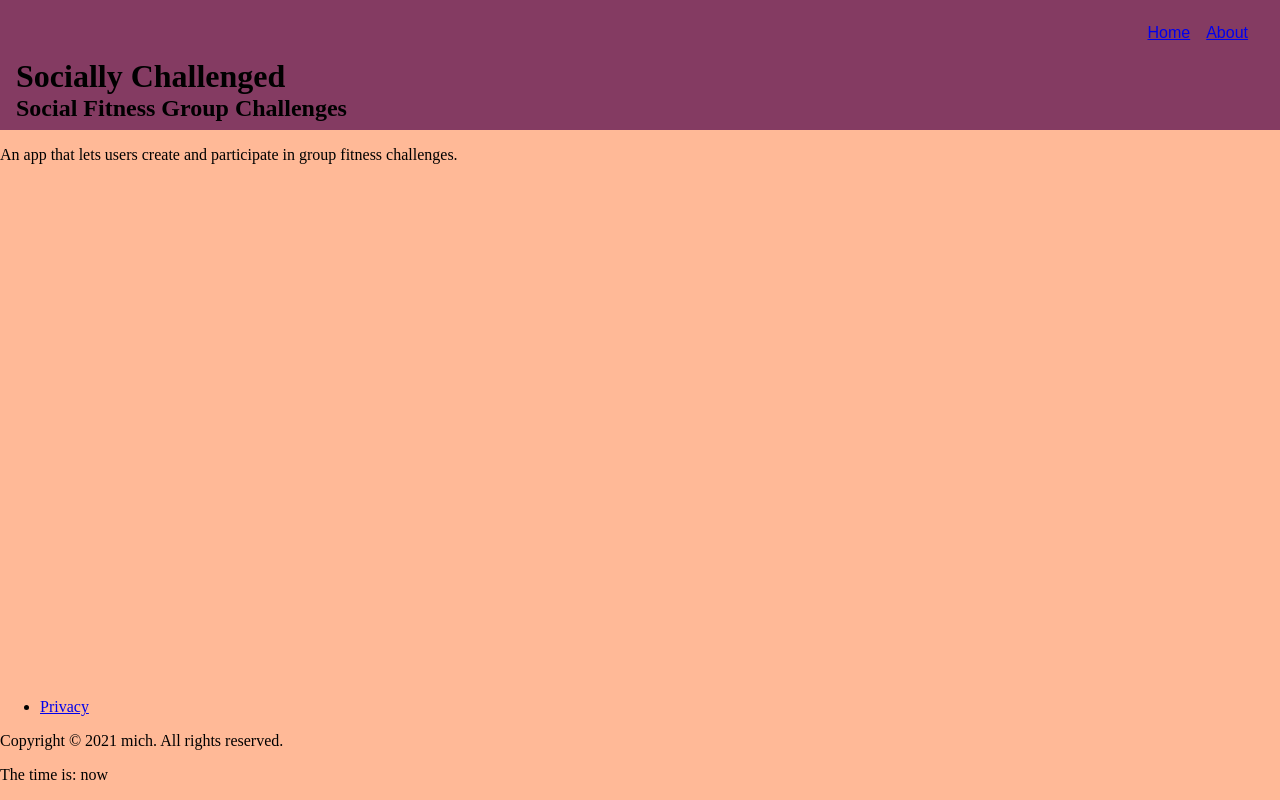
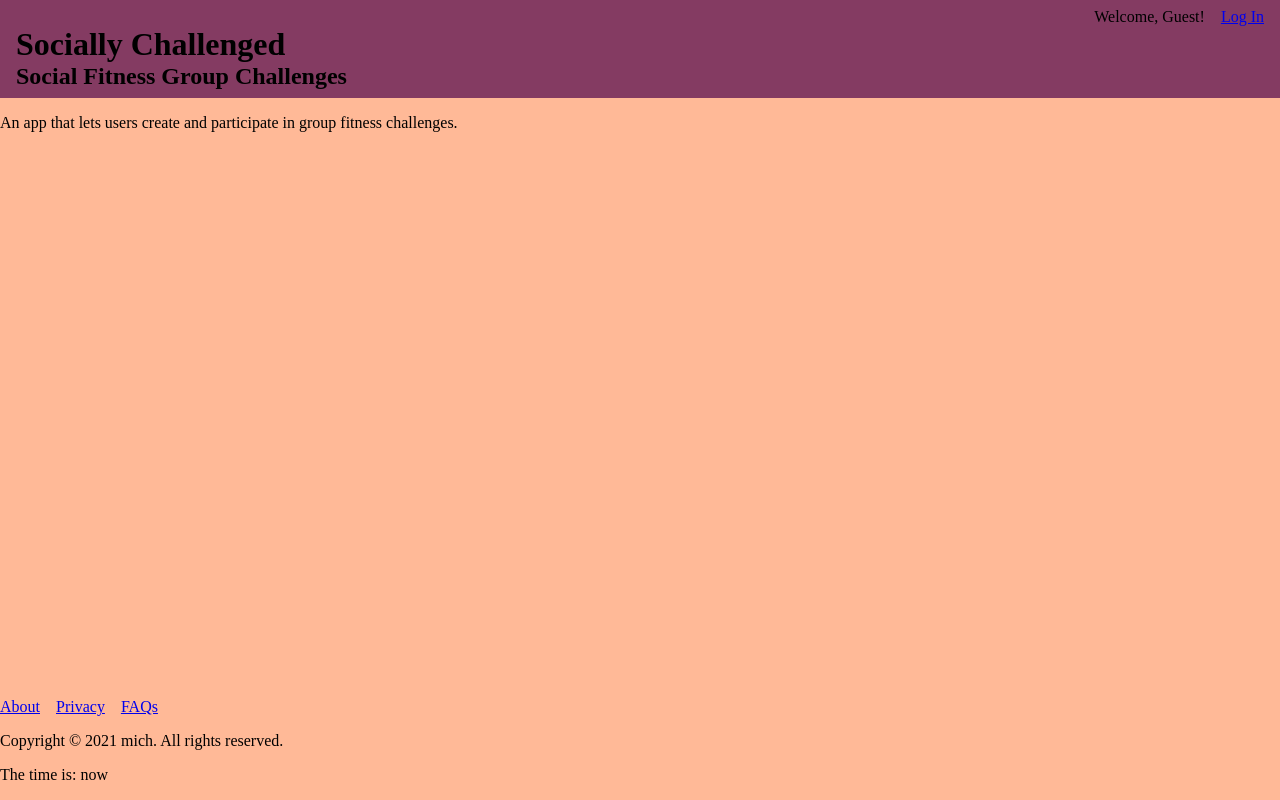
Before and after one commit to mich-cook/socially-challenged, a Gatsby site: page / in a window 1280 px wide. Built offline with nearby package versions, Linux system fonts and the light colour scheme; Gatsby itself is replaced by a stand-in of ours; no server answers.

Commit message:
rearrange header/footer links add login/logout reflector and links to header

```diff
--- /dev/null
+++ b/src/components/LILO.js
@@ -0,0 +1,35 @@
+import React from "react";
+import { Link, navigate } from "gatsby";
+
+import { getUser, isLoggedIn, logout, handleLogin as login } from "../services/auth.js";
+
+export default function LILO(props) {
+
+  let greeting = <li>Welcome, Guest!</li>;
+  if (isLoggedIn() === true) {
+    greeting = <li>Welcome, <Link to={"/me"}>{getUser().name}</Link></li>;
+  }
+
+  let liloButton = null;
+
+  if (isLoggedIn() === true) {
+    liloButton = (
+    <a href="/logout" onClick={
+      e => {
+          e.preventDefault();
+          logout(() => navigate(`/logout`));
+        }}>Log Out</a>
+    );
+  } else {
+    liloButton = (
+    <a href="/login">Log In</a>
+    );
+  }
+
+  return (
+    <ul id="lilo" style={{ "margin": 0, "padding": 0, "display": "flex", "listStyleType": "none", "justifyContent": "flex-end" }}>
+      {greeting}
+      <li style={{ "marginLeft": "1rem" }}>{liloButton}</li>
+    </ul>
+  );
+};
--- a/src/components/footer.js
+++ b/src/components/footer.js
@@ -1,5 +1,11 @@
 import React, { Component } from "react";
 import { Link } from "gatsby";
+
+  const ListLink = props => (
+    <li style={{ "display": "inline-block", "marginRight": "1rem" }}>
+      <Link to={props.to}>{props.children}</Link>
+    </li>
+  );
 
 export default class Footer extends Component {
 
@@ -19,8 +25,10 @@ export default class Footer extends Component {
   render() {
     return (
       <footer>
-        <ul>
-          <li><Link to="/privacy/">Privacy</Link></li>
+        <ul style={{ "padding": 0, "margin": 0, "listStyleType": "none" }}>
+          <ListLink to="/about">About</ListLink>
+          <ListLink to="/privacy">Privacy</ListLink>
+          <ListLink to="/faq">FAQs</ListLink>
         </ul>
         <p>Copyright &copy; {new Date().getFullYear()} mich. All rights reserved.</p>
         <p>The time is: {this.state.clock}</p>
--- a/src/components/header.js
+++ b/src/components/header.js
@@ -1,24 +1,14 @@
 import React from "react";
 import { Link } from "gatsby";
 
+import LILO from "./LILO.js";
+
 import styles from "./header.module.css";
-
-const ListLink = props => (
-  <li style={{ "display": "inline-block", "marginRight": "1rem" }}>
-    <Link to={props.to}>{props.children}</Link>
-  </li>
-);
-
 
 export default function Header(props) {
   return (
     <header className={styles.header} style={{padding: `0.5rem 1rem` }}>
-      <div style={{ "fontFamily": "sans-serif" }}>
-        <ul style={{ "textAlign": "right" }}>
-          <ListLink to="/">Home</ListLink>
-          <ListLink to="/about/">About</ListLink>
-        </ul>
-      </div>
+      <LILO />
       <h1>{props.heading}</h1>
       <h2>{props.subheading}</h2>
     </header>
```
